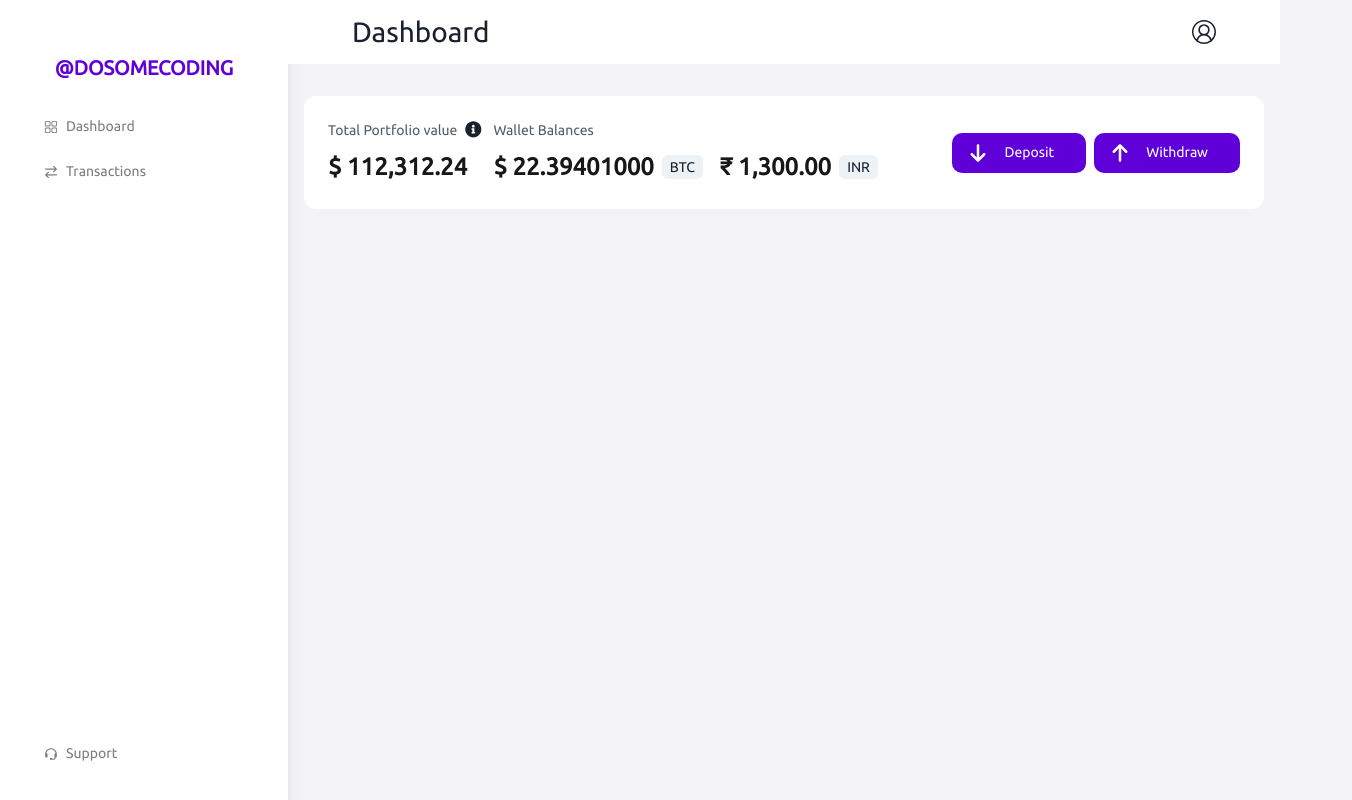
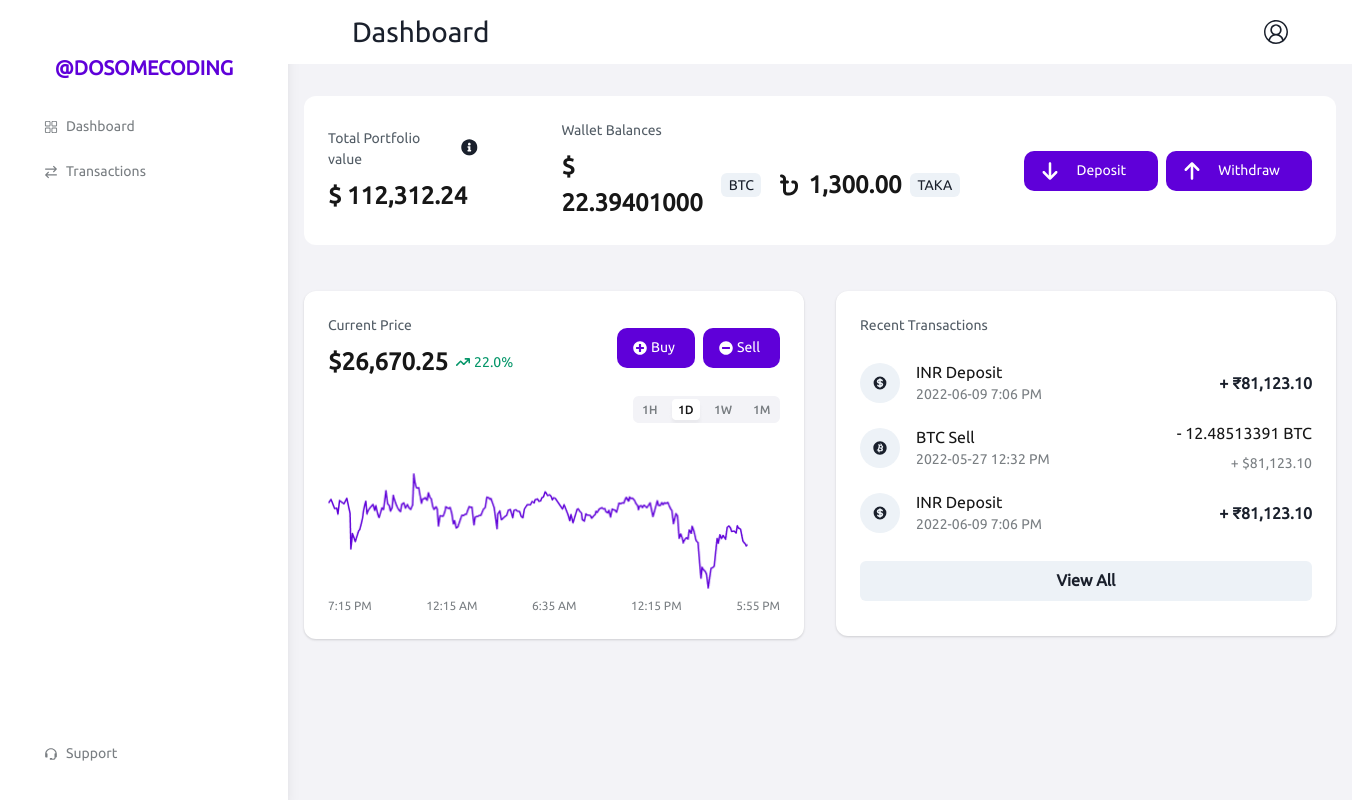
Before and after one commit to MostafizurRahman199/react_crypto_dashboard, a React (Vite) app: page / in a window 1280 px wide. Shown: the whole page, 1352 px wide, since content can reach past the window. Built offline with nearby package versions, Linux system fonts and the light colour scheme.

Commit message:
recent transaction done

```diff
--- a/src/pages/Dashboard/Components/PortfolioSection.jsx
+++ b/src/pages/Dashboard/Components/PortfolioSection.jsx
@@ -5,6 +5,7 @@ import { FaInfoCircle } from "react-icons/fa";
 import { MdGetApp } from "react-icons/md";
 import { FaArrowUp } from "react-icons/fa6";
 import { FaArrowDown } from "react-icons/fa6";
+import { FaBangladeshiTakaSign } from "react-icons/fa6";
 
 function PortfolioSection() {
   return (
@@ -14,7 +15,7 @@ function PortfolioSection() {
       borderRadius="xl"
       spacing={{
         base:"8",
-        lg:"12"
+        lg:"16"
       }}
       justify="space-between"
       align={{
@@ -35,6 +36,15 @@ function PortfolioSection() {
           base: "column",
           xl: "row",
         }}
+
+       spacing={{
+        base: '4',
+        sm: '8',
+        md: '8',
+        lg: '8',
+        xl: '20',
+        '2xl': '20',
+       }}
       >
         <Stack>
           <HStack alignItems="center">
@@ -81,9 +91,10 @@ function PortfolioSection() {
             </HStack>
             <HStack>
               <Text textColor="#171717" fontSize="24px" fontWeight="bold">
-                ₹ 1,300.00
+
+             <HStack> <FaBangladeshiTakaSign /> <Text>1,300.00</Text></HStack>
               </Text>
-              <Tag>INR</Tag>
+              <Tag>TAKA</Tag>
             </HStack>
           </HStack>
         </Stack>
--- /dev/null
+++ b/src/pages/Dashboard/Components/PriceSection.jsx
@@ -0,0 +1,113 @@
+import React from "react";
+
+import { FaArrowTrendUp } from "react-icons/fa6";
+
+import { FaBangladeshiTakaSign } from "react-icons/fa6";
+import { Button, Card, HStack, Icon, Img, Stack, Tag, Text } from "@chakra-ui/react";
+
+import { FaArrowUp } from "react-icons/fa6";
+import { FaArrowDown } from "react-icons/fa6";
+import { FaMinusCircle, FaPlusCircle } from "react-icons/fa";
+
+function PriceSection() {
+  return (
+    <Card bg="white" borderRadius="xl" p="6" mt="14px" minW="500px" minH="345px">
+      <HStack  justify="space-between" >
+        <Stack justify="flex-start">
+          <HStack alignItems="center">
+            <Text fontSize="14px" textColor="#535D66">
+              Current Price
+            </Text>
+          </HStack>
+          <HStack
+            spacing={{
+              base: "2",
+              lg: "4",
+            }}
+            align={{
+              base: "flex-start",
+              xl: "center",
+            }}
+            flexDirection={{
+              base: "column",
+              xl: "row",
+              lg: "row",
+            }}
+          >
+            <HStack>
+              <Text textColor="#171717" fontSize="24px" fontWeight="bold">
+                $26,670.25
+              </Text>
+              <HStack spacing="1">
+                <Text fontWeight="medium" fontSize="14px" textColor="#059669">
+                  <FaArrowTrendUp />
+                </Text>
+                <Text fontWeight="medium" fontSize="14px" textColor="#059669">
+                  22.0%
+                </Text>
+              </HStack>
+            </HStack>
+          </HStack>
+        </Stack>
+        <Stack spacing="9">
+          <HStack>
+            <Button
+
+            spacing="1"
+              borderRadius="10px"
+              bg="#5F00D9"
+              textColor="white"
+              fontSize="14px"
+              px="16px"
+              py="10px"
+              fontWeight="meduim"
+              _hover={{
+                bg: "#6d0deb",
+              }}
+            >
+            <FaPlusCircle fontSize="14px" />
+
+              <Text px="1">Buy</Text>
+            </Button>
+            <Button
+              bg="#5F00D9"
+              textColor="white"
+              fontSize="14px"
+              px="16px"
+              py="10px"
+              fontWeight="meduim"
+              _hover={{
+                bg: "#6d0deb",
+              }}
+              borderRadius="10px"
+            >
+              <FaMinusCircle fontSize="14px" />
+              <Text px="1">Sell</Text>
+            </Button>
+          </HStack>
+        </Stack>
+      </HStack>
+
+           <HStack  justify="end" mt="16px">
+           <Img src="/public/Tabs.png" maxW="147px" maxH="27px" ></Img>
+           </HStack>
+
+           <Stack mt="50px">
+
+           <Img src="/public/Vector 27.png" maxW="420px" maxH="116px" ></Img>
+           <HStack justify='space-between' fontSize="12px" textColor="#797E82">
+            <Text>7:15 PM</Text>
+            <Text>12:15 AM</Text>
+            <Text>6:35 AM</Text>
+            <Text>12:15 PM</Text>
+            <Text>5:55 PM</Text>
+           </HStack>
+           </Stack>
+
+
+
+    </Card>
+  );
+}
+
+export default PriceSection;
--- /dev/null
+++ b/src/pages/Dashboard/Components/RecentTransactions.jsx
@@ -0,0 +1,107 @@
+import React from "react";
+
+import { FaArrowTrendUp } from "react-icons/fa6";
+
+import { FaBangladeshiTakaSign } from "react-icons/fa6";
+import {
+  Button,
+  Card,
+  HStack,
+  Icon,
+  Img,
+  Stack,
+  Tag,
+  Text,
+} from "@chakra-ui/react";
+
+import { FaArrowUp } from "react-icons/fa6";
+import { FaArrowDown } from "react-icons/fa6";
+import { FaMinusCircle, FaPlusCircle } from "react-icons/fa";
+import { HiCurrencyDollar } from "react-icons/hi";
+import { RiBtcFill } from "react-icons/ri";
+
+function RecentTransactions() {
+  return (
+    <Card bg="white" borderRadius="xl" p="6" mt="14px" minW="500px" minH="345px">
+      <Text fontSize="14px" textColor="#535D66" mb="24px">
+        Recent Transactions
+      </Text>
+
+    <Stack spacing="4">
+    <HStack justify="space-between">
+        <HStack spacing="4">
+
+            <Tag borderRadius="50" px="12px" py="12px" fontSize="16px">
+              <HiCurrencyDollar />
+            </Tag>
+            <Stack spacing="0">
+              <Text fontSize="16px" textColor="#171717">
+                INR Deposit
+              </Text>
+              <Text fontSize="14px" textColor="#797E82">
+                2022-06-09 7:06 PM
+              </Text>
+            </Stack>
+
+        </HStack>
+
+        <Text fontWeight="bold" fontSize="16px">+ ₹81,123.10 </Text>
+      </HStack>
+
+      <HStack justify="space-between">
+        <HStack spacing="4">
+
+            <Tag borderRadius="50" px="12px" py="12px" fontSize="16px">
+            <RiBtcFill />
+            </Tag>
+            <Stack spacing="0">
+              <Text fontSize="16px" textColor="#171717">
+              BTC Sell
+              </Text>
+              <Text fontSize="14px" textColor="#797E82">
+              2022-05-27 12:32 PM
+              </Text>
+            </Stack>
+
+        </HStack>
+
+        <Stack flexDirection="column" justifyItems="end">
+        <Text fontSize="16px" textColor="#171717">
+        - 12.48513391 BTC
+              </Text>
+             <HStack justify="end">
+             <Text fontSize="14px" textColor="#797E82">
+              + $81,123.10
+              </Text>
+             </HStack>
+
+        </Stack>
+      </HStack>
+
+      <HStack justify="space-between">
+        <HStack spacing="4">
+
+            <Tag borderRadius="50" px="12px" py="12px" fontSize="16px">
+              <HiCurrencyDollar />
+            </Tag>
+            <Stack spacing="0">
+              <Text fontSize="16px" textColor="#171717">
+              INR Deposit
+              </Text>
+              <Text fontSize="14px" textColor="#797E82">
+                2022-06-09 7:06 PM
+              </Text>
+            </Stack>
+
+        </HStack>
+
+        <Text fontWeight="bold" fontSize="16px">+ ₹81,123.10 </Text>
+      </HStack>
+    </Stack>
+
+    <Button mt="26px">View All</Button>
+    </Card>
+  );
+}
+
+export default RecentTransactions;
--- a/src/pages/Dashboard/Dashboard.jsx
+++ b/src/pages/Dashboard/Dashboard.jsx
@@ -1,15 +1,36 @@
 import React from 'react'
 import Sidenav from '../../Components/Sidenav'
 import Topnav from '../../Components/Topnav'
-import { Box, Flex } from '@chakra-ui/react'
+import { Box, Flex, Grid, GridItem, space } from '@chakra-ui/react'
 import DashboardLayout from '../../Components/DashboardLayout'
 import PortfolioSection from './Components/PortfolioSection'
+import PriceSection from './Components/PriceSection'
+import RecentTransactions from './Components/RecentTransactions'
 
 
 function Dashboard() {
   return (
     <DashboardLayout title={"Dashboard"}>
-       <PortfolioSection></PortfolioSection>
+      <Grid gridTemplateColumns={
+        {
+          base:"repeat(1, 1fr)",
+          md:"repeat(2, 1fr)"
+        }
+
+
+      }
+
+     gap={8}>
+        <GridItem colSpan={2}>
+            <PortfolioSection></PortfolioSection>
+        </GridItem>
+        <GridItem colSpan={1} >
+            <PriceSection></PriceSection>
+        </GridItem>
+        <GridItem colSpan={1}>
+           <RecentTransactions></RecentTransactions>
+        </GridItem>
+      </Grid>
     </DashboardLayout>
 
   )
```
Also changed, not shown: src/chakra/CustomCard.jsx (added, +9 -0 lines), public/Tabs.png (added), public/Vector 27.png (added).
